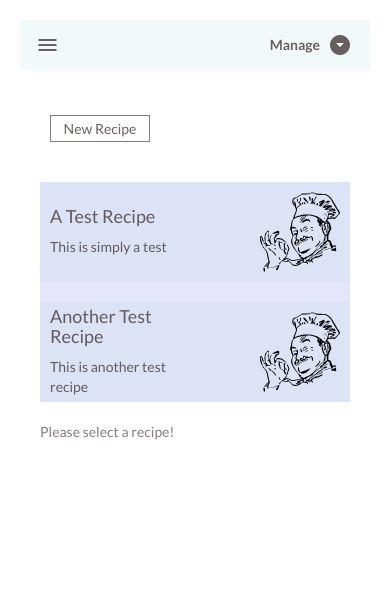
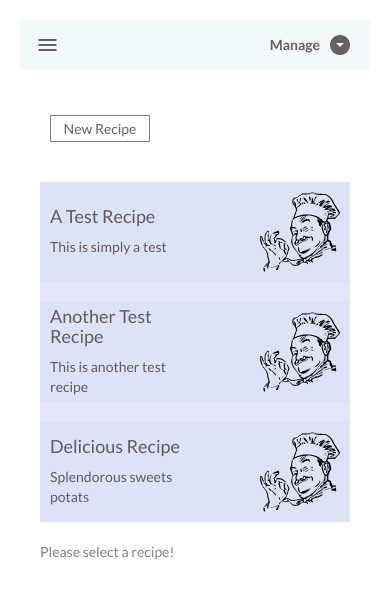
Before and after one commit to nicobartholom3w/shopping_recipe_app, an Angular app in the folder shopping_recipe_app/: page /recipes in a window 390 px wide. Shown: the top 598 px of the page. Built offline with nearby package versions, Linux system fonts and the light colour scheme.

Commit message:
(feat) Styled recipe-item and recipe-list to more cleanly and responsively.

```diff
--- a/shopping_recipe_app/src/app/recipes/recipe-item/recipe-item.component.scss
+++ b/shopping_recipe_app/src/app/recipes/recipe-item/recipe-item.component.scss
@@ -1,12 +1,17 @@
-
+// affects whole component styling w/host
+:host {
+    width: 100%;
+    flex: 0 50%;
+    box-sizing: border-box;
+}
 
 .item {
     display: flex;
     align-items: center;
     justify-content: space-between;
     background-color: rgba(128, 190, 209, 0.1);
-   height: 100%;
-   width: 100%;
+    height: 100%;
+    width: 100%;
     padding: 1rem;
     box-sizing: border-box;
 
@@ -14,18 +19,11 @@
         text-decoration: none;
         color: rgba(70, 55, 55, .8);
         margin: 2rem 0;
-        margin-right: 2rem;
-        // min-width: 26rem;
-        // max-width: 36rem;
-        // width: 100%;
-        // width: 36rem;
+        width: 100%;
+        min-width: 26rem;
         height: 10rem;
         display: flex;
         transition: all .3s;
-        position: relative;
-        flex-basis: 1 0 26rem;
-        // flex-grow: 1;
-        // flex-shrink: 1;
 
         &:hover {
             color: rgba(70, 55, 55, 1);
@@ -59,7 +57,7 @@
     .item {
 
         &__link {
-            margin-right: 0;
+            // margin-right: 0;
         }
     }
 }
--- a/shopping_recipe_app/src/app/recipes/recipe-item/recipe-item.component.ts
+++ b/shopping_recipe_app/src/app/recipes/recipe-item/recipe-item.component.ts
@@ -1,4 +1,4 @@
-import { Component, OnInit, Input } from '@angular/core';
+import { Component, OnInit, Input, HostBinding } from '@angular/core';
 import { Recipe } from '../recipe.model';
 import { RecipesService } from '../recipes.service';
 
@@ -8,6 +8,9 @@ import { RecipesService } from '../recipes.service';
   styleUrls: ['./recipe-item.component.scss']
 })
 export class RecipeItemComponent implements OnInit {
+// creates class on component that can be altered in parent component
+  @HostBinding('class.recipe-item-class') recipeItemClass = true;
+
   @Input() recipe: Recipe;
 
   constructor(private recipesService: RecipesService) { }
--- a/shopping_recipe_app/src/app/recipes/recipe-list/recipe-list.component.scss
+++ b/shopping_recipe_app/src/app/recipes/recipe-list/recipe-list.component.scss
@@ -22,12 +22,24 @@
     background-color: lavender;
     width: 100%;
     height: 100%;
-   margin-bottom: 2rem;
+    margin-bottom: 2rem;
+    // display: flex;
+    // flex-wrap: wrap;
 }
 
-@media (min-width: 600px) {
+@media (min-width: 650px) {
     .recipe-list {
        display: flex;
-    //    justify-content: space-between;
+       flex-wrap: wrap;
+    }
+
+    .recipe-item-class {
+
+        &:nth-child(odd) {
+            padding-right: 2rem;
+        }
+        // &:not(:last-child) {
+
+        // }
     }
 }
--- a/shopping_recipe_app/src/app/recipes/recipes.service.ts
+++ b/shopping_recipe_app/src/app/recipes/recipes.service.ts
@@ -18,6 +18,11 @@ export class RecipesService {
         [
             new Ingredient('Apples', 36),
             new Ingredient('Kabocha', 57)
+        ]),
+        new Recipe('Delicious Recipe', 'Splendorous sweets potats', 'assets/img/recipe-icon.svg',
+        [
+            new Ingredient('sweets potatos', 52),
+            new Ingredient('onions', 200)
         ])
       ];
 
```
